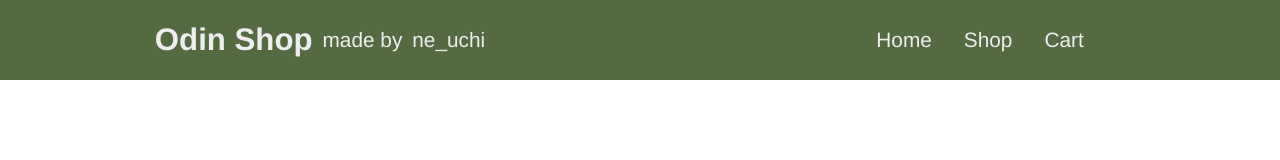
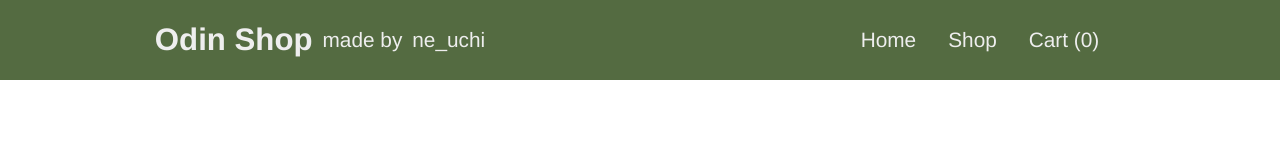
Before and after one commit to drmor/TP_ShoppingCart, a React (Vite) app: page / in a window 1280 px wide. Shown: the top 160 px of the page. Built offline with nearby package versions, Linux system fonts and the light colour scheme.

Commit message:
refactor add to cart logic, now if you click on same item twice it will no longer displays as 2 separeated items, but will combine quantity

```diff
--- a/src/App.jsx
+++ b/src/App.jsx
@@ -3,10 +3,17 @@ import { Outlet } from 'react-router';
 import Nav from './components/navbar';
 function App() {
   const [cart, setCart] = useState([]);
+  function detectDuplicates(obj) {
+    if (!cart.some((item) => item.name === obj.name)) {
+      setCart([...cart, obj]);
+    } else {
+      setCart((prevCart) => prevCart.map((item) => (item.name == obj.name ? { ...item, quantity: item.quantity + obj.quantity } : item)));
+    }
+  }
   return (
     <>
-      <Nav />
-      <Outlet context={{ cart, setCart }} />
+      <Nav arr={cart} />
+      <Outlet context={{ cart, detectDuplicates }} />
     </>
   );
 }
--- a/src/components/itemCard.jsx
+++ b/src/components/itemCard.jsx
@@ -5,7 +5,7 @@ import styles from './itemCard.module.css';
 function ItemCard({ id }) {
   const [data, setData] = useState();
   const [quantity, setQuantity] = useState(1);
-  const { cart, setCart } = useOutletContext();
+  const { cart, detectDuplicates } = useOutletContext();
   useEffect(() => {
     async function response() {
       const itemData = await (await fetch(`https://fakestoreapi.com/products/${id}`)).json();
@@ -44,8 +44,7 @@ function ItemCard({ id }) {
               </button>
               <button
                 onClick={() => {
-                  setCart([...cart, { img: data.image, name: data.title, price: data.price, quantity: quantity }]);
-                  console.log(cart);
+                  detectDuplicates({ img: data.image, name: data.title, price: data.price, quantity: quantity });
                 }}
               >
                 Add to Cart
--- a/src/components/navbar.jsx
+++ b/src/components/navbar.jsx
@@ -1,8 +1,7 @@
 import { Link } from 'react-router';
 import styles from './navbar.module.css';
-import { useOutletContext } from 'react-router';
 
-function Nav() {
+function Nav({ arr }) {
   return (
     <nav>
       <div className={styles.branding}>
@@ -18,7 +17,7 @@ function Nav() {
           <Link to="/shop">Shop</Link>
         </li>
         <li>
-          <Link to="/cart">Cart</Link>
+          <Link to="/cart">Cart ({arr.length})</Link>
         </li>
       </ul>
     </nav>
```
